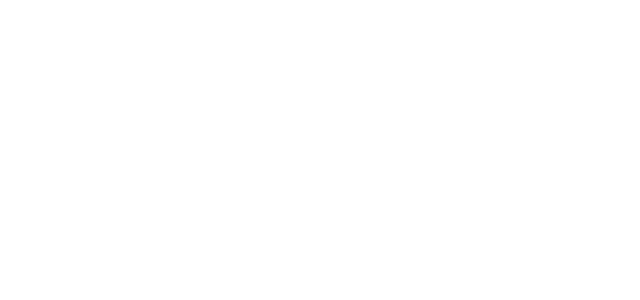
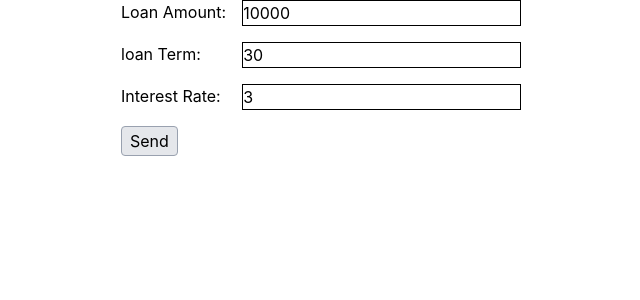
Before and after one commit to yiwenwangANU/playround_react, a React (Vite) app: page / in a window 1280 px wide. Before the commit this address had no page. Shown: the top 300 px of the page, without its empty margins (319-959 px from the left). Built offline with nearby package versions, Linux system fonts and the light colour scheme.

Commit message:
add mortgage

```diff
--- a/src/App.tsx
+++ b/src/App.tsx
@@ -1,7 +1,9 @@
 import { Routes, Route } from "react-router";
+import MortgageCalculatorPage from "./pages/MortgageCalculatorPage";
 
 const App = () => (
   <Routes>
+    <Route index element={<MortgageCalculatorPage />} />
   </Routes>
 );
 
--- /dev/null
+++ b/src/pages/MortgageCalculatorPage/MortgageCalculatorPage.tsx
@@ -0,0 +1,36 @@
+import type { FC } from "react";
+import { FormProvider, useForm } from "react-hook-form";
+import { zodResolver } from "@hookform/resolvers/zod";
+import { z } from "zod";
+import Form from "./components/Form";
+
+const schema = z.object({
+  loanAmount: z.number().min(0, "Invalid Loan Amount"),
+  loanTerm: z.int().min(0, "Invalid Loan Term"),
+  interestRate: z.number().min(0, "Invalid Interest Rate"),
+});
+
+export type Schema = z.infer<typeof schema>;
+
+const MortgageCalculatorPage: FC = () => {
+  const methods = useForm({
+    resolver: zodResolver(schema),
+    defaultValues: {
+      loanAmount: 10000,
+      loanTerm: 30,
+      interestRate: 3,
+    },
+  });
+
+  const onSubmit = (data: Schema) => {
+    console.log(data);
+  };
+
+  return (
+    <FormProvider {...methods}>
+      <Form onSubmit={methods.handleSubmit(onSubmit)} />
+    </FormProvider>
+  );
+};
+
+export default MortgageCalculatorPage;
--- /dev/null
+++ b/src/pages/MortgageCalculatorPage/components/Form/Form.tsx
@@ -0,0 +1,28 @@
+import type { FC } from "react";
+import LoanAmount from "./components/LoanAmount";
+import LoanTerm from "./components/LoanTerm";
+import InterestRate from "./components/InterestRate";
+
+interface Props {
+  onSubmit: () => void;
+}
+const Form: FC<Props> = ({ onSubmit }) => {
+  return (
+    <form
+      onSubmit={onSubmit}
+      className="mx-auto grid w-100 grid-cols-[auto_1fr] gap-4"
+    >
+      <LoanAmount />
+      <LoanTerm />
+      <InterestRate />
+      <button
+        className="py-0.5 w-fit cursor-pointer rounded border border-gray-400 bg-gray-200 px-2"
+        type="submit"
+      >
+        Send
+      </button>
+    </form>
+  );
+};
+
+export default Form;
--- /dev/null
+++ b/src/pages/MortgageCalculatorPage/components/Form/components/InterestRate/InterestRate.tsx
@@ -0,0 +1,31 @@
+import type { FC } from "react";
+import { useController, useFormContext } from "react-hook-form";
+import type { Schema } from "../../../../MortgageCalculatorPage";
+
+const InterestRate: FC = () => {
+  const {
+    control,
+    formState: { errors },
+  } = useFormContext<Schema>();
+  const { field } = useController({ name: "interestRate", control });
+
+  return (
+    <>
+      <label htmlFor="interestRate">Interest Rate: </label>
+      <input
+        className="border"
+        value={field.value}
+        onChange={(e) => field.onChange(e.target.valueAsNumber)}
+        id="interestRate"
+        type="number"
+      />
+      {errors.interestRate && (
+        <div className="col-span-2 text-red-500">
+          {errors.interestRate.message}
+        </div>
+      )}
+    </>
+  );
+};
+
+export default InterestRate;
--- /dev/null
+++ b/src/pages/MortgageCalculatorPage/components/Form/components/InterestRate/index.ts
@@ -0,0 +1 @@
+export { default } from "./InterestRate";
--- /dev/null
+++ b/src/pages/MortgageCalculatorPage/components/Form/components/LoanAmount/LoanAmount.tsx
@@ -0,0 +1,29 @@
+import type { FC } from "react";
+import { useFormContext } from "react-hook-form";
+import type { Schema } from "../../../../MortgageCalculatorPage";
+
+const LoanAmount: FC = () => {
+  const {
+    register,
+    formState: { errors },
+  } = useFormContext<Schema>();
+
+  return (
+    <>
+      <label htmlFor="loanAmount">Loan Amount:</label>
+      <input
+        className="border"
+        {...register("loanAmount", { valueAsNumber: true })}
+        type="number"
+        id="loanAmount"
+      />
+      {errors.loanAmount && (
+        <div className="col-span-2 text-red-500">
+          {errors.loanAmount.message}
+        </div>
+      )}
+    </>
+  );
+};
+
+export default LoanAmount;
--- /dev/null
+++ b/src/pages/MortgageCalculatorPage/components/Form/components/LoanAmount/index.ts
@@ -0,0 +1 @@
+export { default } from "./LoanAmount";
--- /dev/null
+++ b/src/pages/MortgageCalculatorPage/components/Form/components/LoanTerm/LoanTerm.tsx
@@ -0,0 +1,29 @@
+import type { FC } from "react";
+import { useController, useFormContext } from "react-hook-form";
+import type { Schema } from "../../../../MortgageCalculatorPage";
+
+const LoanTerm: FC = () => {
+  const {
+    control,
+    formState: { errors },
+  } = useFormContext<Schema>();
+  const { field } = useController({ name: "loanTerm", control });
+
+  return (
+    <>
+      <label>loan Term: </label>
+      <input
+        className="border"
+        value={field.value}
+        onChange={(e) => field.onChange(e.target.valueAsNumber)}
+        type="number"
+        id="loanTerm"
+      />
+      {errors.loanTerm && (
+        <div className="col-span-2 text-red-500">{errors.loanTerm.message}</div>
+      )}
+    </>
+  );
+};
+
+export default LoanTerm;
--- /dev/null
+++ b/src/pages/MortgageCalculatorPage/components/Form/components/LoanTerm/index.ts
@@ -0,0 +1 @@
+export { default } from "./LoanTerm";
--- /dev/null
+++ b/src/pages/MortgageCalculatorPage/components/Form/index.ts
@@ -0,0 +1 @@
+export { default } from "./Form";
--- /dev/null
+++ b/src/pages/MortgageCalculatorPage/index.ts
@@ -0,0 +1 @@
+export { default } from "./MortgageCalculatorPage";
```
